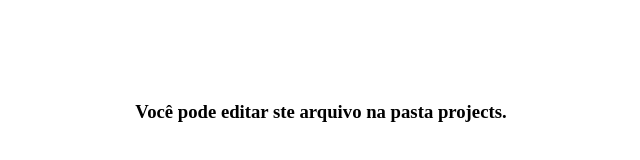
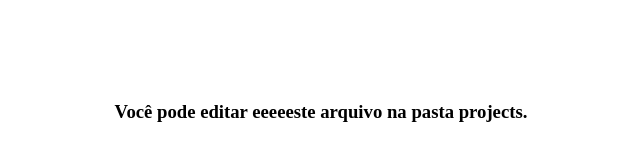
Before and after one commit to MarvimXD/testewebdev2, a plain HTML site: page index.html in a window 1280 px wide. Shown: the part 288-448 px from the top of the page, without its empty margins (319-959 px from the left). Drawn offline with Linux system fonts and the light colour scheme.

Commit message:
Atualizacao: TesteATT2

```diff
--- a/index.html
+++ b/index.html
@@ -10,7 +10,7 @@
 </head>
 <body>
     <div id="div-center">
-        <h3>Você pode editar ste arquivo na pasta projects.</h3>
+        <h3>Você pode editar eeeeeste arquivo na pasta projects.</h3>
         <div onclick="color()" id="javascript-change-color">Clique aqui</div>
     </div>
 </body>
```
